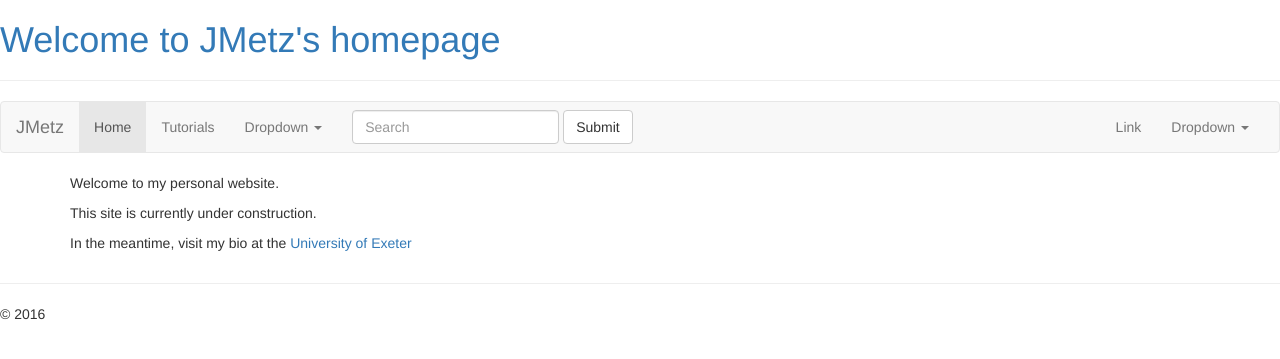
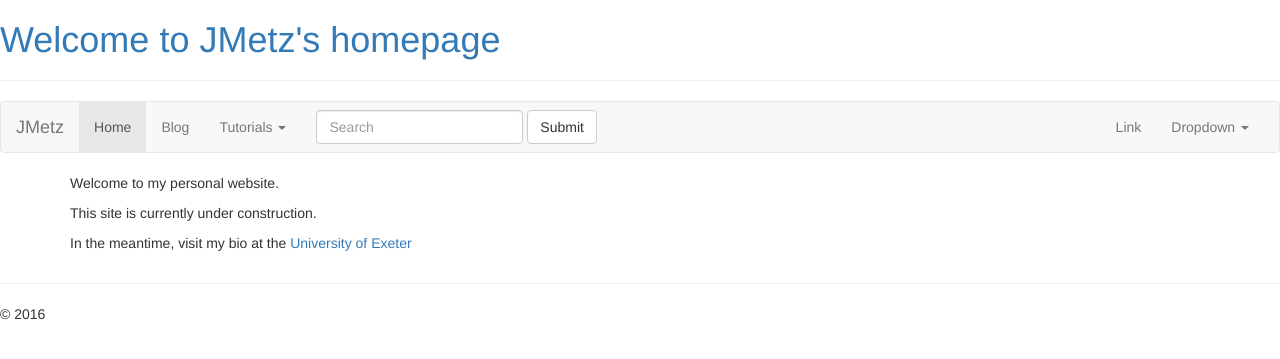
Before and after one commit to jmetz/jmetz.github.io, a Jekyll site: the page built from index.md, in a window 1280 px wide. Shown: the top 359 px of the page. Built offline with Jekyll 4.4.1, drawn with Linux system fonts in a browser that asks for light colours.

Commit message:
Added tutorials into drop-down

```diff
--- a/_layouts/homepage.html
+++ b/_layouts/homepage.html
@@ -35,17 +35,16 @@
         <div class="collapse navbar-collapse" id="bs-example-navbar-collapse-1">
           <ul class="nav navbar-nav">
             <li class="active"><a href="#">Home <span class="sr-only">(current)</span></a></li>
-            <li><a href="#">Tutorials</a></li>
+            <li><a href="#">Blog</a></li>
             <li class="dropdown">
-              <a href="#" class="dropdown-toggle" data-toggle="dropdown" role="button" aria-haspopup="true" aria-expanded="false">Dropdown <span class="caret"></span></a>
+              <a href="#" class="dropdown-toggle" data-toggle="dropdown" role="button" aria-haspopup="true" aria-expanded="false">
+                  Tutorials <span class="caret"></span></a>
               <ul class="dropdown-menu">
-                <li><a href="#">Action</a></li>
-                <li><a href="#">Another action</a></li>
-                <li><a href="#">Something else here</a></li>
-                <li role="separator" class="divider"></li>
-                <li><a href="#">Separated link</a></li>
-                <li role="separator" class="divider"></li>
-                <li><a href="#">One more separated link</a></li>
+                {% for tutorial in site.categories.tutorials %}
+                <li>
+                  <a href="{{ tutorial.url }}">{{ tutorial.title }}</a>
+                </li>
+                {% endfor %}
               </ul>
             </li>
           </ul>
```
